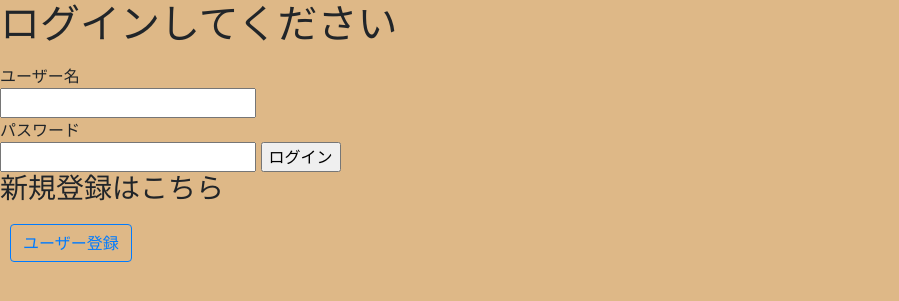
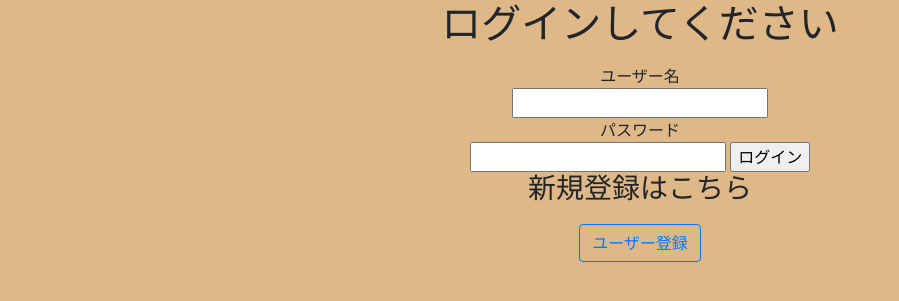
Before and after one commit to AKTSIy/app, a PHP site: page /login.php in a window 1280 px wide. Shown: the top 301 px of the page, without its empty margins (0-899 px from the left). Run offline with PHP 8.4, Linux system fonts and the light colour scheme.

Commit message:
login.phpを真ん中表示させる

```diff
--- a/login.php
+++ b/login.php
@@ -19,7 +19,7 @@ if (isset($_GET['caution'])) {
     <title>ログイン</title>
 </head>
 
-<body class="brown">
+<body class="brown center">
     <h1>ログインしてください</h1>
     <p class="red"><?php echo $caution;?></p>
     ユーザー名<br>
```
